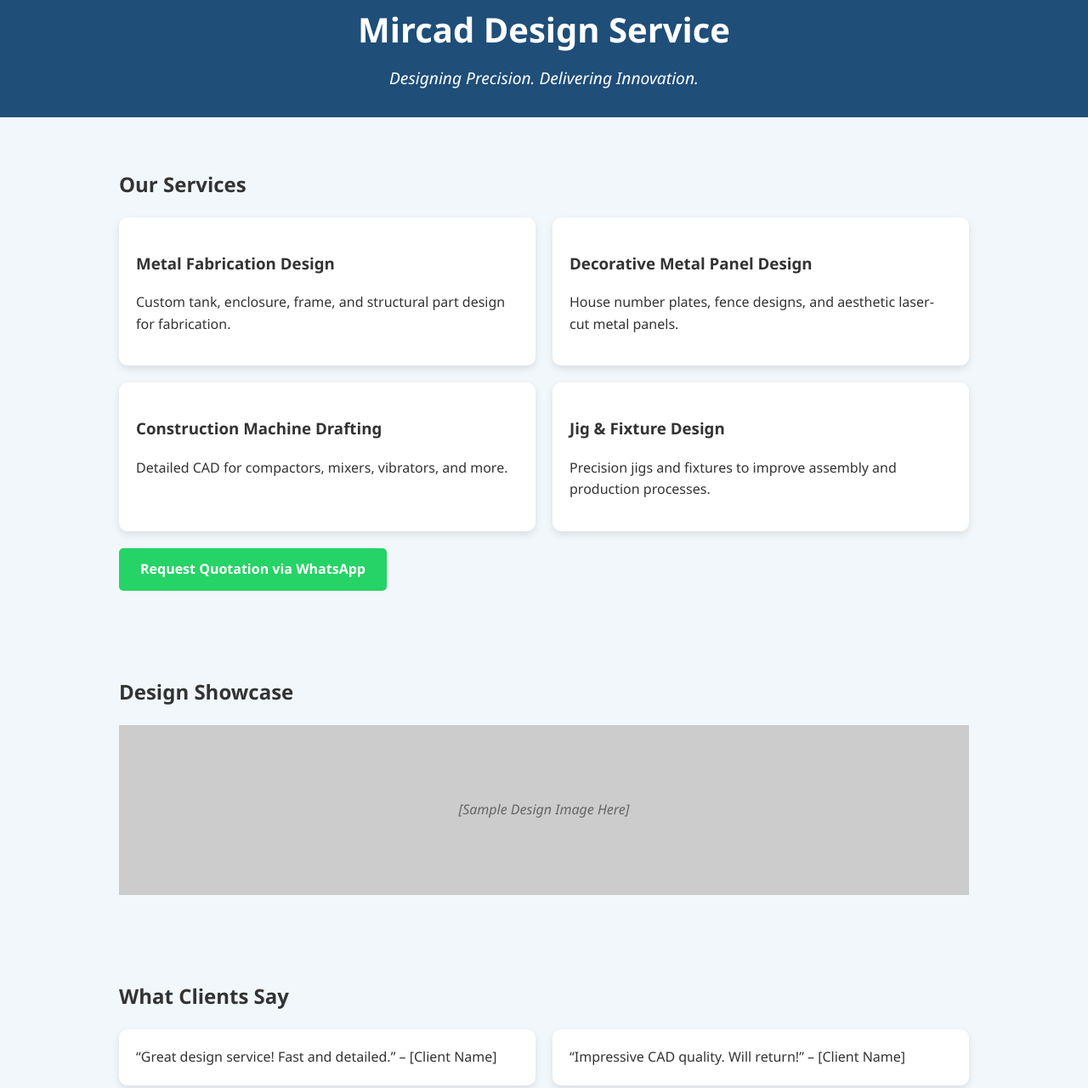
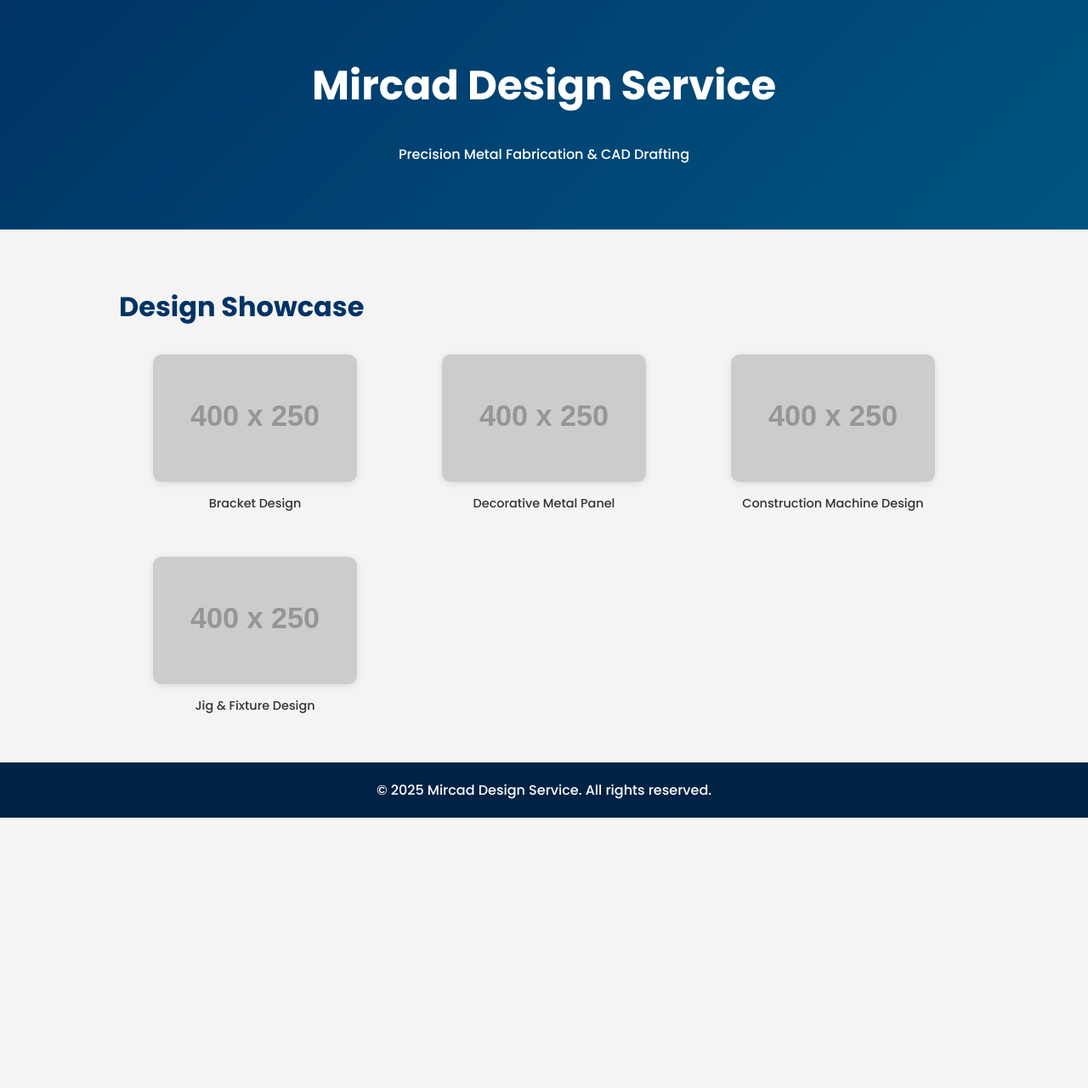
Before and after one commit to Amircad/mircad-landing-page, a plain HTML site: page index.html in a window 1280 px wide. Shown: the part 27-1307 px from the top of the page at 85% size. After the commit the page ends 989 px from the top, so only its background shows below. Drawn offline with Linux system fonts and the light colour scheme; placeholder pictures from the web are drawn by us.

Commit message:
Update index.html

```diff
--- a/index.html
+++ b/index.html
@@ -1,163 +1,87 @@
-
 <!DOCTYPE html>
 <html lang="en">
 <head>
   <meta charset="UTF-8" />
-  <meta name="viewport" content="width=device-width, initial-scale=1.0"/>
+  <meta name="viewport" content="width=device-width, initial-scale=1.0" />
   <title>Mircad Design Service</title>
+  <link href="https://fonts.googleapis.com/css2?family=Poppins:wght@300;500;700&display=swap" rel="stylesheet" />
   <style>
     body {
-      font-family: 'Segoe UI', Tahoma, Geneva, Verdana, sans-serif;
-      background-color: #f2f7fb;
-      color: #333;
+      font-family: 'Poppins', sans-serif;
       margin: 0;
       padding: 0;
-      line-height: 1.6;
+      background: #f4f4f4;
+      color: #333;
     }
     header {
-      background-color: #1f4e79;
+      background: linear-gradient(135deg, #003366, #005580);
       color: white;
-      padding: 30px 20px;
+      padding: 60px 20px;
       text-align: center;
-      animation: fadeIn 1s ease-in-out;
     }
-    h1 {
-      margin: 0;
-      font-size: 2.5em;
-    }
-    .slogan {
-      font-size: 1.2em;
-      margin-top: 10px;
-      font-style: italic;
+    header h1 {
+      font-size: 3em;
     }
     section {
       padding: 40px 20px;
       max-width: 1000px;
       margin: auto;
     }
-    .services, .testimonials {
+    h2 {
+      color: #003366;
+      font-size: 2rem;
+      margin-bottom: 1rem;
+    }
+    .gallery {
       display: grid;
-      grid-template-columns: 1fr 1fr;
+      grid-template-columns: repeat(auto-fit, minmax(250px, 1fr));
       gap: 20px;
     }
-    .card {
-      background-color: white;
-      padding: 20px;
+    .gallery img {
+      width: 100%;
+      height: auto;
       border-radius: 10px;
-      box-shadow: 0 4px 10px rgba(0,0,0,0.1);
-      transition: transform 0.3s ease;
+      box-shadow: 0 2px 8px rgba(0,0,0,0.1);
     }
-    .card:hover {
-      transform: translateY(-5px);
-    }
-    .contact-form input, .contact-form textarea {
-      width: 100%;
-      padding: 10px;
-      margin: 8px 0;
-      border: 1px solid #ccc;
-      border-radius: 5px;
-    }
-    .contact-form button {
-      background-color: #1f4e79;
-      color: white;
-      padding: 10px 20px;
-      border: none;
-      border-radius: 5px;
-      cursor: pointer;
-    }
-    .contact-form button:hover {
-      background-color: #163c5a;
-    }
-    .image-preview {
-      width: 100%;
-      height: 200px;
-      background-color: #ccc;
-      display: flex;
-      align-items: center;
-      justify-content: center;
-      color: #666;
-      font-style: italic;
-    }
-    .whatsapp-btn {
-      display: inline-block;
-      margin-top: 20px;
-      padding: 12px 25px;
-      background-color: #25D366;
-      color: white;
-      border-radius: 5px;
-      text-decoration: none;
-      font-weight: bold;
-    }
-    .whatsapp-btn:hover {
-      background-color: #1ebe5d;
+    .gallery figcaption {
+      text-align: center;
+      margin-top: 8px;
+      font-size: 0.9rem;
     }
     footer {
+      background: #002244;
+      color: white;
       text-align: center;
       padding: 20px;
-      background-color: #1f4e79;
-      color: white;
-    }
-    @media (max-width: 768px) {
-      .services, .testimonials {
-        grid-template-columns: 1fr;
-      }
-    }
-    @keyframes fadeIn {
-      from { opacity: 0; }
-      to { opacity: 1; }
     }
   </style>
 </head>
 <body>
   <header>
     <h1>Mircad Design Service</h1>
-    <div class="slogan">Designing Precision. Delivering Innovation.</div>
+    <p>Precision Metal Fabrication & CAD Drafting</p>
   </header>
 
   <section>
-    <h2>Our Services</h2>
-    <div class="services">
-      <div class="card">
-        <h3>Metal Fabrication Design</h3>
-        <p>Custom tank, enclosure, frame, and structural part design for fabrication.</p>
-      </div>
-      <div class="card">
-        <h3>Decorative Metal Panel Design</h3>
-        <p>House number plates, fence designs, and aesthetic laser-cut metal panels.</p>
-      </div>
-      <div class="card">
-        <h3>Construction Machine Drafting</h3>
-        <p>Detailed CAD for compactors, mixers, vibrators, and more.</p>
-      </div>
-      <div class="card">
-        <h3>Jig & Fixture Design</h3>
-        <p>Precision jigs and fixtures to improve assembly and production processes.</p>
-      </div>
+    <h2>Design Showcase</h2>
+    <div class="gallery">
+      <figure>
+        <img src="https://via.placeholder.com/400x250?text=Bracket+Design" alt="Bracket Design" />
+        <figcaption>Bracket Design</figcaption>
+      </figure>
+      <figure>
+        <img src="https://via.placeholder.com/400x250?text=Decorative+Panel" alt="Decorative Panel" />
+        <figcaption>Decorative Metal Panel</figcaption>
+      </figure>
+      <figure>
+        <img src="https://via.placeholder.com/400x250?text=Construction+Machine" alt="Machine Design" />
+        <figcaption>Construction Machine Design</figcaption>
+      </figure>
+      <figure>
+        <img src="https://via.placeholder.com/400x250?text=Jig+Fixture" alt="Jig and Fixture" />
+        <figcaption>Jig & Fixture Design</figcaption>
+      </figure>
     </div>
-    <a class="whatsapp-btn" href="https://wa.me/601169429738" target="_blank">Request Quotation via WhatsApp</a>
-  </section>
-
-  <section>
-    <h2>Design Showcase</h2>
-    <div class="image-preview">[Sample Design Image Here]</div>
-  </section>
-
-  <section>
-    <h2>What Clients Say</h2>
-    <div class="testimonials">
-      <div class="card">“Great design service! Fast and detailed.” – [Client Name]</div>
-      <div class="card">“Impressive CAD quality. Will return!” – [Client Name]</div>
-    </div>
-  </section>
-
-  <section>
-    <h2>Contact Us</h2>
-    <form class="contact-form" action="mailto:amircad77@gmail.com" method="post" enctype="text/plain">
-      <input type="text" name="name" placeholder="Your Name" required />
-      <input type="email" name="email" placeholder="Your Email" required />
-      <textarea name="message" placeholder="Your Message" rows="4" required></textarea>
-      <button type="submit">Send Message</button>
-    </form>
   </section>
 
   <footer>
```
